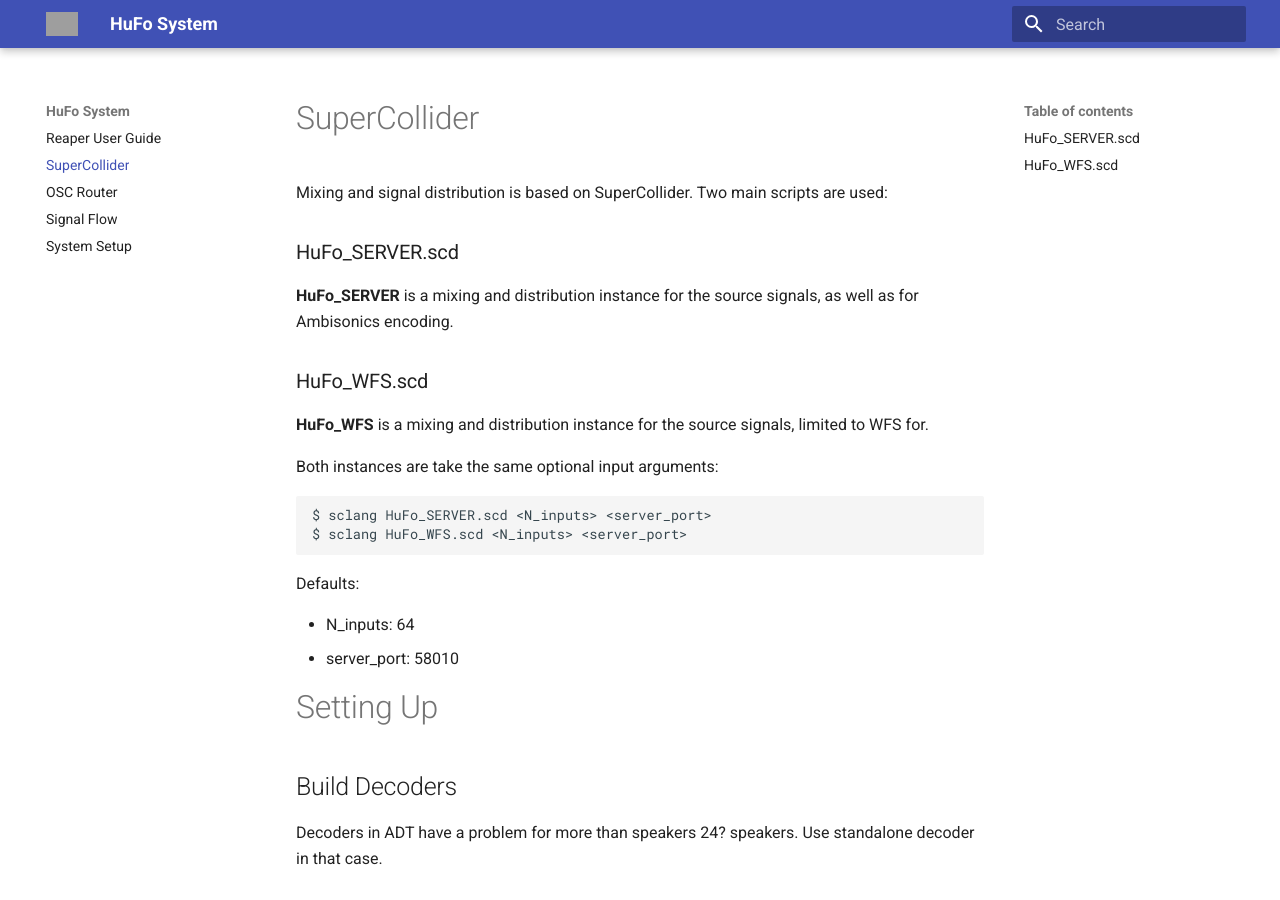
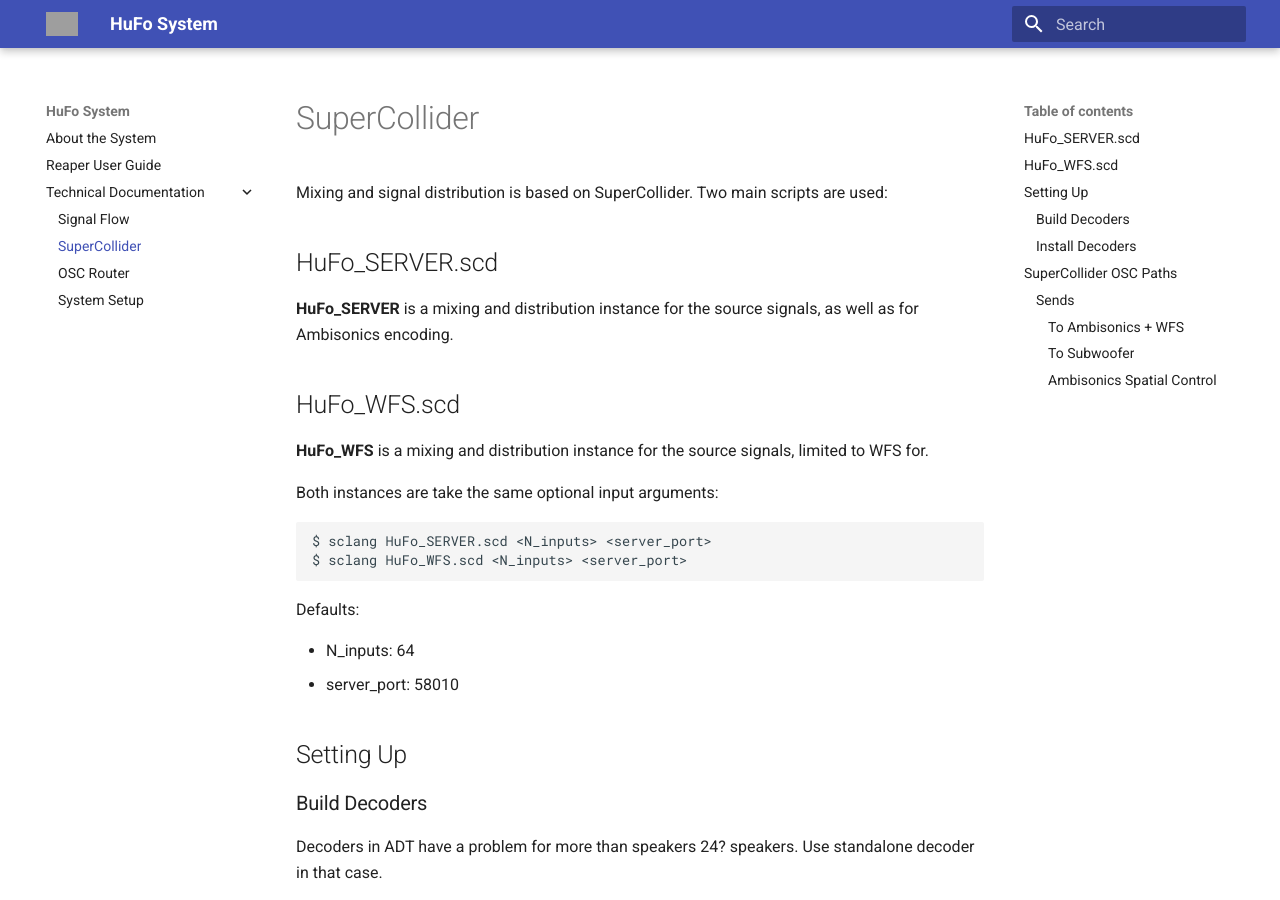
Before and after one commit to tu-studio/seamless-docs, an MkDocs documentation site: the page built from Documentation/docs/supercollider.md, in a window 1280 px wide and 900 px high. Built offline with MkDocs 1.6.1 and Material for MkDocs 9.7.7, drawn with Linux system fonts in a browser that asks for light colours; grey boxes are pictures that could not be loaded.

Commit message:
Documentation stuff.

````diff
--- a/Documentation/docs/supercollider.md
+++ b/Documentation/docs/supercollider.md
@@ -3,11 +3,11 @@
 Mixing and signal distribution is based on SuperCollider.
 Two main scripts are used:
 
-### HuFo_SERVER.scd
+## HuFo_SERVER.scd
 
 **HuFo_SERVER** is a mixing and distribution instance for the source signals, as well as for Ambisonics encoding.
 
-### HuFo_WFS.scd
+## HuFo_WFS.scd
 
 **HuFo_WFS** is a  mixing and distribution instance for the source signals, limited to WFS for.
 
@@ -21,24 +21,24 @@
 
 - N_inputs: 64
 - server_port: 58010
-# Setting Up
+## Setting Up
 
-## Build Decoders
+### Build Decoders
 
 Decoders in ADT have a problem for more than speakers 24? speakers. Use standalone decoder in that case.
 
-## Install Decoders
+### Install Decoders
 
 Copy the directory ``decoders`` to the SC user
 extension directory. It can be obtained in SC:
 
-```Platform.userExtensionDir```
+``Platform.userExtensionDir``
 
 For larger loudspeaker setups (<24), standalone Jack decoders are used.
 
 
 
-# SuperCollider OSC Paths
+## SuperCollider OSC Paths
 
 The sueprcollider mixer listens to several OSC messages for signal routing and conrolling positions
 
@@ -46,7 +46,7 @@
 
 #### To Ambisonics + WFS
 
-```/source/send/spatial i i f ```
+``/source/send/spatial i i f ``
 
 - first argument = channel ID
 - second argument = system ID
@@ -55,13 +55,13 @@
 
 #### To Subwoofer
 
-```/source/send/direct i i f ```
+``/source/send/direct i i f ``
 
 - first argument = channel ID
 - second argument = output ID
   - 0 = Subwoofer
 
-### Ambisonics Spatial Control
+#### Ambisonics Spatial Control
 
 ```/source/pos/azim i f```
 
--- a/Documentation/docs/system_setup.md
+++ b/Documentation/docs/system_setup.md
@@ -1,9 +1,12 @@
+# Setting up the System
 
 
- pip3 install oscpy
+## Python Dependencies
+
+    pip3 install oscpy
 
 
-# SuperCollider
+## SuperCollider
 
 Build a headless version of SC:
 
@@ -19,7 +22,7 @@
 
     Quarks.install("https://github.com/florian-grond/SC-HOA")
 
-# System Services
+## System Services
 
 copy all services to:
 
--- a/Documentation/mkdocs.yml
+++ b/Documentation/mkdocs.yml
@@ -5,17 +5,26 @@
     highlightjs: true
     logo: graphics/interface_HVC_small.png
 
+bibtex:
+      bib_file: "refs.bib"
+      cite_style: "pandoc"
 extra:
     generator: false
 
+markdown_extensions:
+  - attr_list
+  - pymdownx.arithmatex:
+      generic: true
 docs:
     ../graphics/
       hufo_flow_1.png
 
 nav:
 #    - Back to Project Page: https://hvc.berlin/projects/hufo-listening-room/
+    - About the System: about.md
     - Reaper User Guide: reaper.md
-    - SuperCollider: supercollider.md
-    - OSC Router: oscrouter.md
-    - Signal Flow: signalflow.md
-    - System Setup: system_setup.md
+    - Technical Documentation:
+      - Signal Flow: signalflow.md
+      - SuperCollider: supercollider.md
+      - OSC Router: oscrouter.md
+      - System Setup: system_setup.md
````
Also changed, not shown: Documentation/docs/index.md (+6 -2 lines), Documentation/docs/reaper.md (+5 -5 lines), Documentation/docs/signalflow.md (+3 -3 lines), 1 other file.
